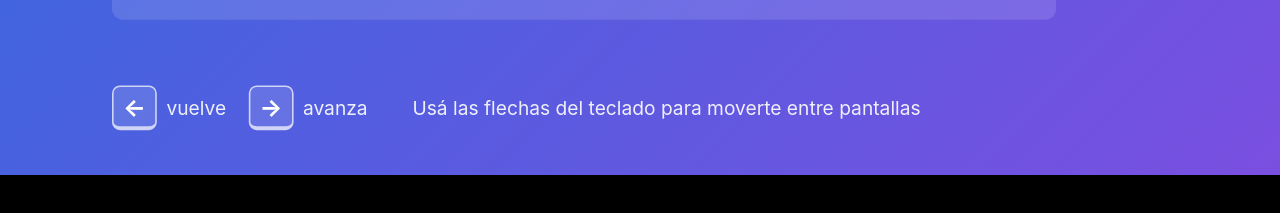
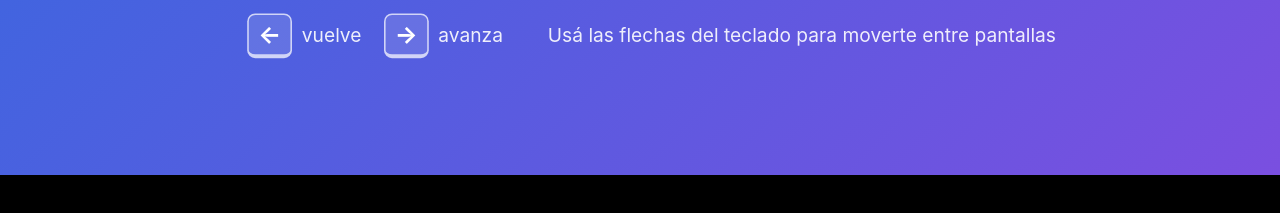
Before and after one commit to josefigueredo/skills-workshop, a plain HTML site: page dist/serie-cursor.html in a window 1280 px wide. Shown: the part 585-798 px from the top of the page. Drawn offline with Linux system fonts and the light colour scheme.

Commit message:
style(stage): keep the arrow keys row as wide as the pitch box, right-aligned

```diff
--- a/dist/serie-cursor.html
+++ b/dist/serie-cursor.html
@@ -205,7 +205,7 @@
   --ws-k-lh-pitch: 1.3;
   --ws-k-pitch-gap: 8px;
   --ws-k-pitch-row-gap: 22px;
-  --ws-k-keys-bottom: 56px;
+  --ws-k-keys-mt: 40px;
   --ws-k-keys-gap: 28px;
   --ws-k-key-label-gap: 12px;
   --ws-k-key: 56px;
@@ -247,8 +247,8 @@
   opacity: var(--ws-k-kicker-op); margin-bottom: var(--ws-k-pitch-gap); }
 .ws-card-pitch-ask, .ws-card-pitch-does { font-size: var(--ws-k-fs-pitch); line-height: var(--ws-k-lh-pitch); }
 .ws-card-pitch-ask { font-style: italic; margin-bottom: var(--ws-k-pitch-row-gap); }
-.ws-card-keys { position: absolute; left: var(--ws-k-pad); bottom: var(--ws-k-keys-bottom); display: flex;
-  align-items: center; gap: var(--ws-k-keys-gap); }
+.ws-card-keys { margin-top: var(--ws-k-keys-mt); max-width: var(--ws-k-pitch-w); display: flex;
+  justify-content: flex-end; align-items: center; gap: var(--ws-k-keys-gap); }
 .ws-card-key { display: flex; align-items: center; gap: var(--ws-k-key-label-gap); }
 .ws-key { display: inline-flex; align-items: center; justify-content: center; width: var(--ws-k-key); height: var(--ws-k-key);
   border: 2px solid var(--ws-k-key-border); border-bottom-width: 5px; border-radius: var(--ws-k-key-radius);
@@ -649,7 +649,7 @@ var Nav = (function () {
 // `text`, a small tag after it). A `match` that is not found renders nothing.
 // The first chapter card also shows the episode pitch («Le decís al agente…» /
 // «Y la skill…») under its title; it is part of the card, not a separate index.
-// It also shows, at its foot, the two arrow keys that move between screens: whoever opens
+// It also shows, under the pitch and as wide as it, the two arrow keys that move between screens: whoever opens
 // the episode from its link learns how to move before the first step.
 var Render = (function () {
   var USER = "Persona del equipo";
@@ -993,9 +993,9 @@ var Render = (function () {
     add(inner, el("div", "ws-card-kicker", cardSkill(ep) + " · " + (ci + 1) + " de " + ep.chapters.length),
         el("h1", "ws-card-title", ch.title),
         ch.subtitle ? el("p", "ws-card-sub", ch.subtitle) : null,
-        ci === 0 ? pitch(ep) : null);
+        ci === 0 ? pitch(ep) : null,
+        ci === 0 ? arrowKeys() : null);
     root.appendChild(inner);
-    if (ci === 0) root.appendChild(arrowKeys());
     return root;
   }
   function arrowKeys() {
--- a/engine/render.js
+++ b/engine/render.js
@@ -42,7 +42,7 @@
 // `text`, a small tag after it). A `match` that is not found renders nothing.
 // The first chapter card also shows the episode pitch («Le decís al agente…» /
 // «Y la skill…») under its title; it is part of the card, not a separate index.
-// It also shows, at its foot, the two arrow keys that move between screens: whoever opens
+// It also shows, under the pitch and as wide as it, the two arrow keys that move between screens: whoever opens
 // the episode from its link learns how to move before the first step.
 var Render = (function () {
   var USER = "Persona del equipo";
@@ -386,9 +386,9 @@ var Render = (function () {
     add(inner, el("div", "ws-card-kicker", cardSkill(ep) + " · " + (ci + 1) + " de " + ep.chapters.length),
         el("h1", "ws-card-title", ch.title),
         ch.subtitle ? el("p", "ws-card-sub", ch.subtitle) : null,
-        ci === 0 ? pitch(ep) : null);
+        ci === 0 ? pitch(ep) : null,
+        ci === 0 ? arrowKeys() : null);
     root.appendChild(inner);
-    if (ci === 0) root.appendChild(arrowKeys());
     return root;
   }
   function arrowKeys() {
--- a/engine/screens.css
+++ b/engine/screens.css
@@ -30,8 +30,8 @@
   opacity: var(--ws-k-kicker-op); margin-bottom: var(--ws-k-pitch-gap); }
 .ws-card-pitch-ask, .ws-card-pitch-does { font-size: var(--ws-k-fs-pitch); line-height: var(--ws-k-lh-pitch); }
 .ws-card-pitch-ask { font-style: italic; margin-bottom: var(--ws-k-pitch-row-gap); }
-.ws-card-keys { position: absolute; left: var(--ws-k-pad); bottom: var(--ws-k-keys-bottom); display: flex;
-  align-items: center; gap: var(--ws-k-keys-gap); }
+.ws-card-keys { margin-top: var(--ws-k-keys-mt); max-width: var(--ws-k-pitch-w); display: flex;
+  justify-content: flex-end; align-items: center; gap: var(--ws-k-keys-gap); }
 .ws-card-key { display: flex; align-items: center; gap: var(--ws-k-key-label-gap); }
 .ws-key { display: inline-flex; align-items: center; justify-content: center; width: var(--ws-k-key); height: var(--ws-k-key);
   border: 2px solid var(--ws-k-key-border); border-bottom-width: 5px; border-radius: var(--ws-k-key-radius);
--- a/engine/tokens.css
+++ b/engine/tokens.css
@@ -195,7 +195,7 @@
   --ws-k-lh-pitch: 1.3;
   --ws-k-pitch-gap: 8px;
   --ws-k-pitch-row-gap: 22px;
-  --ws-k-keys-bottom: 56px;
+  --ws-k-keys-mt: 40px;
   --ws-k-keys-gap: 28px;
   --ws-k-key-label-gap: 12px;
   --ws-k-key: 56px;
```
Also changed, not shown: dist/control.html (+6 -6 lines), dist/index.html (+1 -1 lines), dist/serie-claude-code.html (+6 -6 lines).
